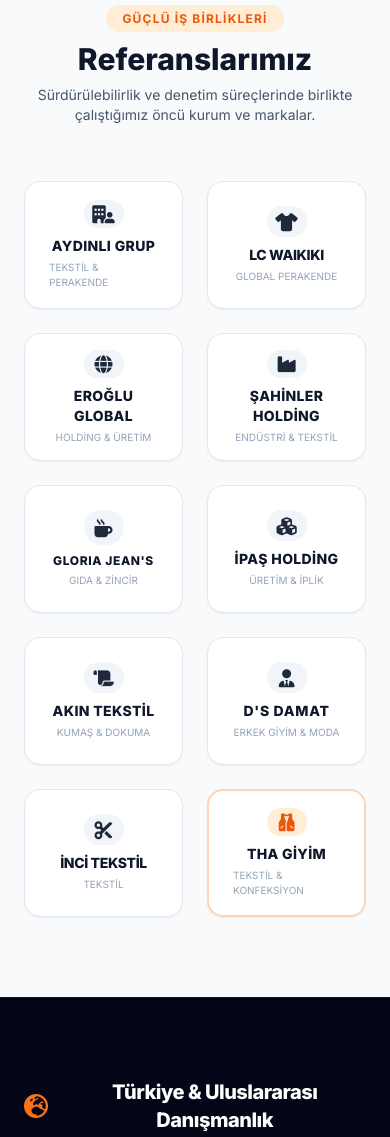
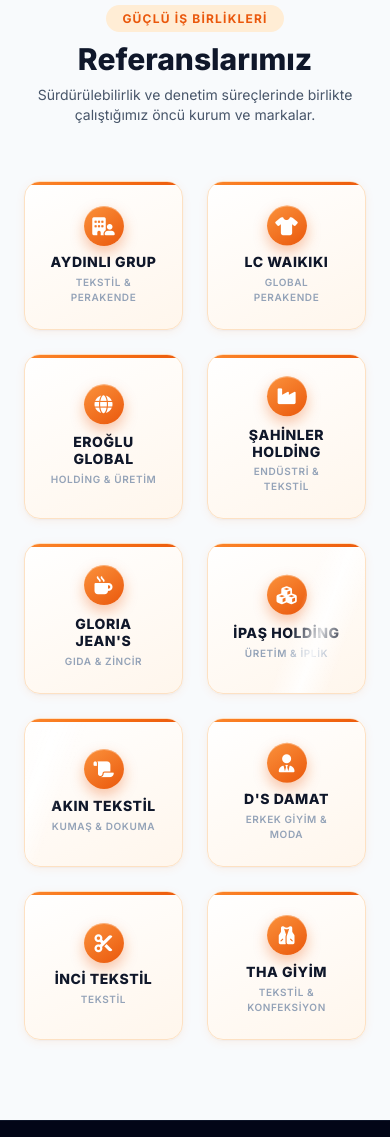
Before and after one commit to abdllhbydgn/nscstr, a plain HTML site: page index.html in a window 390 px wide. Shown: the part 7240-8377 px from the top of the page. Drawn offline with nearby package versions, Linux system fonts and the light colour scheme.

Commit message:
Referans kartları parlak ve hareketli; tüm ekranlara otomatik uyum (#27)
* Üst bara Mısır ve Türkiye saatleri ile tarih eklendi

Co-Authored-By: Claude Sonnet 5.5 <noreply@anthropic.com>
Claude-Session: https://claude.ai/code/session_01J6foNXTwf1dGzDjULYpfrk

* Sertifikalar: NSCS Portal'daki gibi çerçeveli kartlar ve yarım ekran görüntüleyici

Co-Authored-By: Claude Sonnet 5.5 <noreply@anthropic.com>
Claude-Session: https://claude.ai/code/session_01J6foNXTwf1dGzDjULYpfrk

* Arapça Öğren simgesi güncel ع logosuyla değiştirildi; kullanılmayan eski dosyalar silindi

Co-Authored-By: Claude Sonnet 5.5 <noreply@anthropic.com>
Claude-Session: https://claude.ai/code/session_01J6foNXTwf1dGzDjULYpfrk

* Arapça simgesi: ع logosu ve ARAPÇA yazılı beyaz kart

Co-Authored-By: Claude Sonnet 5.5 <noreply@anthropic.com>
Claude-Session: https://claude.ai/code/session_01J6foNXTwf1dGzDjULYpfrk

* Arapça simgesi: koyu zemin için ع logosu ve beyaz ARAPÇA yazısı

Co-Authored-By: Claude Sonnet 5.5 <noreply@anthropic.com>
Claude-Session: https://claude.ai/code/session_01J6foNXTwf1dGzDjULYpfrk

* Arapça simgesi: boşluklar kırpıldı, diğer simgeler kadar büyük

Co-Authored-By: Claude Sonnet 5.5 <noreply@anthropic.com>
Claude-Session: https://claude.ai/code/session_01J6foNXTwf1dGzDjULYpfrk

* Referans kartları parlak ve hareketli; tüm ekranlara otomatik uyum (telefon, tablet, PC)

Co-Authored-By: Claude Sonnet 5.5 <noreply@anthropic.com>
Claude-Session: https://claude.ai/code/session_01J6foNXTwf1dGzDjULYpfrk

---------

Co-authored-by: Claude <noreply@anthropic.com>

```diff
--- a/index.html
+++ b/index.html
@@ -46,6 +46,15 @@
         @keyframes teklifPulse { 0% { box-shadow: 0 0 0 0 rgba(234,88,12,.75); } 70% { box-shadow: 0 0 0 22px rgba(234,88,12,0); } 100% { box-shadow: 0 0 0 0 rgba(234,88,12,0); } }
         .teklif-glow { border-color: #ea580c !important; animation: teklifPulse 1.1s ease-out 3; }
         html { scroll-behavior: smooth; }
+    </style>
+    <style id="auto-fit-css">
+    /* Tüm ekranlara otomatik uyum: telefon, tablet, bilgisayar ve geniş ekranlar.
+       Tailwind ölçüleri rem tabanlıdır; geniş ekranlarda kök yazı boyutu ekranla birlikte büyür, içerik ekranı doldurur. */
+    html { -webkit-text-size-adjust: 100%; text-size-adjust: 100%; }
+    body { overflow-x: hidden; }
+    img, video { max-width: 100%; }
+    @media (min-width: 1400px) { html { font-size: clamp(16px, calc(16px + (100vw - 1400px) * 0.0085), 28px); } }
+    @media (max-width: 380px) { html { font-size: 15px; } }
     </style>
 </head>
 <body class="bg-slate-50 text-slate-800 antialiased selection:bg-brand-500 selection:text-white relative">
@@ -426,6 +435,29 @@
         </div>
     </section>
 
+    <style id="ref-shine-css">
+    /* Referanslar: parlak, canlı kartlar */
+    #referanslar .grid > div { position:relative; overflow:hidden; isolation:isolate; background:linear-gradient(155deg,#ffffff 0%,#fff6ec 100%) !important; border:1px solid #fde1c3 !important; box-shadow:0 2px 10px rgba(249,115,22,.08), 0 1px 2px rgba(15,23,42,.04) !important; transition:transform .35s cubic-bezier(.2,.8,.2,1), box-shadow .35s, border-color .35s !important; opacity:0; transform:translateY(18px) scale(.97); }
+    #referanslar .grid > div.ref-in { opacity:1; transform:none; transition:opacity .6s ease, transform .6s cubic-bezier(.2,.8,.2,1), box-shadow .35s, border-color .35s !important; }
+    #referanslar .grid > div.ref-in:hover { transform:translateY(-8px) scale(1.03); border-color:#f97316 !important; box-shadow:0 18px 38px rgba(249,115,22,.28), 0 4px 10px rgba(15,23,42,.08) !important; }
+    #referanslar .grid > div::before { content:""; position:absolute; left:0; right:0; top:0; height:3px; background:linear-gradient(90deg,#fb923c,#f97316,#ea580c,#fb923c); background-size:200% 100%; animation:refBar 3.2s linear infinite; z-index:2; }
+    #referanslar .grid > div::after { content:""; position:absolute; inset:0; z-index:-1; pointer-events:none; background:radial-gradient(220px circle at var(--mx,50%) var(--my,0%), rgba(249,115,22,.20), transparent 62%); opacity:0; transition:opacity .35s; }
+    #referanslar .grid > div:hover::after { opacity:1; }
+    #referanslar .grid > div .ref-shine { position:absolute; top:-30%; bottom:-30%; width:38%; left:-60%; transform:skewX(-20deg); background:linear-gradient(90deg,transparent,rgba(255,255,255,.85),transparent); pointer-events:none; z-index:1; animation:refSweep 5.5s ease-in-out infinite; animation-delay:var(--d,0s); }
+    #referanslar .grid > div > div:first-child { background:linear-gradient(145deg,#fb923c,#ea580c) !important; color:#fff !important; box-shadow:0 6px 14px rgba(234,88,12,.35), inset 0 1px 0 rgba(255,255,255,.35); animation:refFloat 3.4s ease-in-out infinite; animation-delay:var(--d,0s); }
+    #referanslar .grid > div:hover > div:first-child { animation-duration:1.6s; box-shadow:0 8px 20px rgba(234,88,12,.5), 0 0 0 5px rgba(249,115,22,.15); }
+    #referanslar .grid > div > span:first-of-type { font-size:14px !important; letter-spacing:.04em !important; line-height:1.2; color:#0f172a; }
+    #referanslar .grid > div:hover > span:first-of-type { color:#ea580c !important; }
+    #referanslar .grid > div > span:nth-of-type(2) { color:#94a3b8 !important; font-weight:600; letter-spacing:.06em; }
+    #referanslar .grid { align-items:stretch !important; }
+    #referanslar .grid > div { height:auto !important; min-height:8rem; text-align:center; }
+    #referanslar .grid > div > div:first-child { flex:none !important; width:2.5rem; height:2.5rem; }
+    #referanslar .grid > div > span { text-align:center; }
+    @keyframes refBar { to { background-position:200% 0; } }
+    @keyframes refSweep { 0%,62% { left:-60%; } 100% { left:140%; } }
+    @keyframes refFloat { 0%,100% { transform:translateY(0); } 50% { transform:translateY(-3px); } }
+    @media (prefers-reduced-motion: reduce) { #referanslar .grid > div, #referanslar .grid > div * { animation:none !important; } #referanslar .grid > div { opacity:1; transform:none; } }
+    </style>
     <!-- Referanslar Section -->
     <section id="referanslar" class="py-20 bg-slate-50 border-t border-slate-200">
         <div class="max-w-7xl mx-auto px-6">
@@ -992,5 +1024,23 @@
         tick(); setInterval(tick, 1000);
     })();
     </script>
+
+    <script>
+    // Referans kartları: sırayla belirme, imleci izleyen ışık, parlama
+    (function () {
+        var cards = Array.prototype.slice.call(document.querySelectorAll('#referanslar .grid > div'));
+        if (!cards.length) return;
+        cards.forEach(function (c, i) {
+            c.style.setProperty('--d', (i * 0.45) + 's');
+            var s = document.createElement('span'); s.className = 'ref-shine'; s.setAttribute('aria-hidden', 'true'); c.appendChild(s);
+            c.addEventListener('pointermove', function (e) { var r = c.getBoundingClientRect(); c.style.setProperty('--mx', (e.clientX - r.left) + 'px'); c.style.setProperty('--my', (e.clientY - r.top) + 'px'); });
+        });
+        function show(c, i) { setTimeout(function () { c.classList.add('ref-in'); }, i * 70); }
+        if ('IntersectionObserver' in window) {
+            var seen = 0, io = new IntersectionObserver(function (es) { es.forEach(function (e) { if (e.isIntersecting) { show(e.target, seen++ % 5); io.unobserve(e.target); } }); }, { threshold: 0.15 });
+            cards.forEach(function (c) { io.observe(c); });
+        } else cards.forEach(function (c) { c.classList.add('ref-in'); });
+    })();
+    </script>
 </body>
 </html>
```
